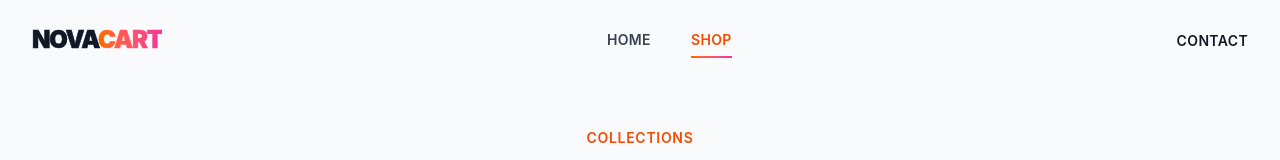
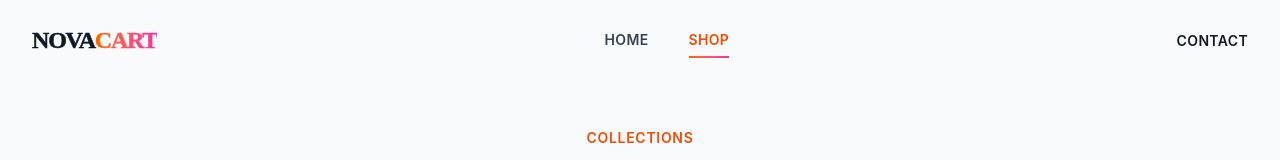
Before and after one commit to snyper9955/ecom-landing, a React app in the folder frontend/: page /shop in a window 1280 px wide. Shown: the top 160 px of the page. Built offline with nearby package versions, Linux system fonts and the light colour scheme; the HTML template or start-up script is replaced by a standard one.

Commit message:
frontend

```diff
--- a/frontend/src/components/Header.jsx
+++ b/frontend/src/components/Header.jsx
@@ -49,7 +49,7 @@ const Header = () => {
               className="flex-shrink-0 flex items-center cursor-pointer group relative z-50"
               onClick={() => setIsOpen(false)}
             >
-              <span className="text-2xl md:text-2xl font-black tracking-tighter text-gray-900 group-hover:scale-105 transition-transform duration-300" style={{ fontWeight: 900, WebkitTextStroke: '0.5px currentColor' }}>
+              <span className="text-2xl md:text-2xl font-black font-['Oswald'] tracking-tighter text-gray-900 group-hover:scale-105 transition-transform duration-300" style={{ fontWeight: 900, WebkitTextStroke: '0.5px currentColor' }}>
                 NOVA<span className="text-transparent bg-clip-text bg-gradient-to-r from-orange-500 to-pink-500" style={{ fontWeight: 900, WebkitTextStroke: '0.5px' }}>CART</span>
               </span>
             </Link>
```
